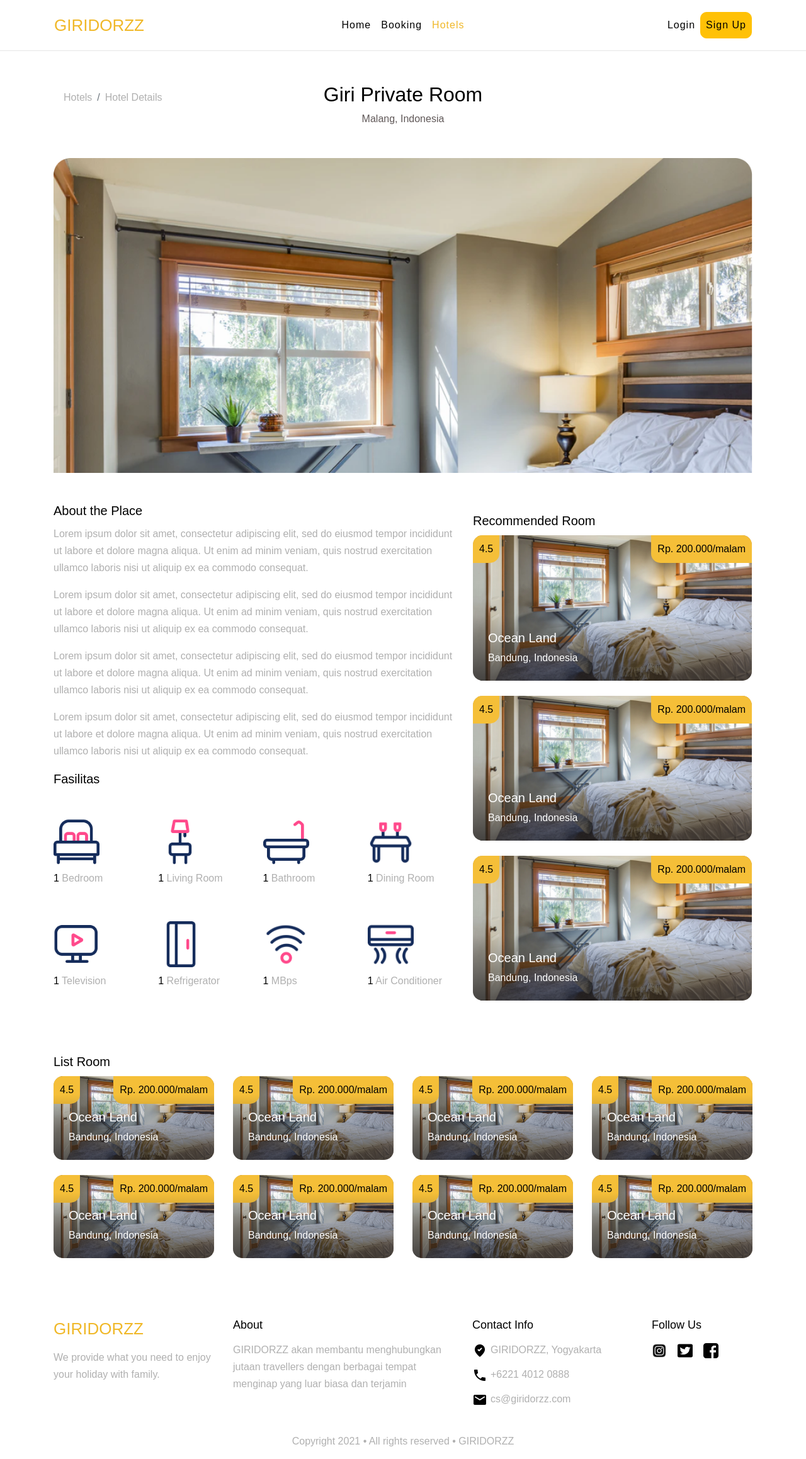
After one commit to onnyvergiean/GIRIDORZZ, a PHP site: page /detail-hotel.html in a window 1280 px wide. The commit adds this page. Shown: the whole page at 63% size. Run offline with PHP 8.4, Linux system fonts and the light colour scheme.

Commit message:
rename detail kamar and add detail hotel

```diff
--- a/Assets/css/details.css
+++ b/Assets/css/details.css
@@ -144,9 +144,9 @@ ol.breadcrumb {
   line-height: 27px;
 }
 
-.daftar-hotel .card-hotel {
+.card-hotel {
   width: 100%;
-  height: 230px;
+  max-height: 300px;
   background-color: #EFEFEF;
   border-radius: 15px;
   position: relative;
@@ -154,31 +154,31 @@ ol.breadcrumb {
   margin-bottom: 24px;
 }
 
-.daftar-hotel .card-hotel .rating,
-.daftar-hotel .card-hotel .price {
+.card-hotel .rating,
+.card-hotel .price {
   position: absolute;
   top: 0;
   background-color: #f5bf38;
   color: black;
-  padding: 10px 15px;
+  padding: 10px;
 }
 
-.daftar-hotel .card-hotel .rating {
+.card-hotel .rating {
   left: 0;
   border-bottom-right-radius: 15px;
 }
 
-.daftar-hotel .card-hotel .price {
+.card-hotel .price {
   right: 0;
   border-bottom-left-radius: 15px;
 }
 
-.daftar-hotel .card-hotel img {
-  width: auto;
-  height: 100%;
+.card-hotel img {
+  height: auto;
+  width: 100%;
 }
 
-.daftar-hotel .card-hotel .layer-shadow {
+.card-hotel .layer-shadow {
   position: absolute;
   left: 0;
   bottom: 0;
@@ -188,7 +188,7 @@ ol.breadcrumb {
   background: linear-gradient(#00000000, rgba(31, 29, 29, 0.664));
 }
 
-.daftar-hotel .card-hotel .layer-shadow :is(h1, h2, h3, h4, h5, h6, h7){
+.card-hotel .layer-shadow :is(h1, h2, h3, h4, h5, h6, h7){
   color: white;
 }
 
@@ -219,9 +219,18 @@ ol.breadcrumb {
   border: none;
 }
 
+.detail-hotel .img-wrapper {
+  height: 500px;
+  overflow: hidden;
+}
+
+.detail-hotel .img-wrapper .img-cover{
+  width: 100%;
+  height: auto;
+}
+
 .img-icon img {
   margin-top: 40px;
-  height: 73px !important;
   height: 73px !important;
 }
 
--- /dev/null
+++ b/detail-hotel.html
@@ -0,0 +1,329 @@
+<!doctype html>
+<html lang="en">
+
+<head>
+    <!-- Required meta tags -->
+    <meta charset="utf-8">
+    <meta name="viewport" content="width=device-width, initial-scale=1, shrink-to-fit=no">
+    <link rel="shortcut icon" href="./Assets/Images/logo.png" type="image/x-icon">
+    <link rel="stylesheet" href="./Assets/css/details.css">
+    <!-- Bootstrap CSS -->
+    <link rel="stylesheet" href="https://stackpath.bootstrapcdn.com/bootstrap/4.3.1/css/bootstrap.min.css"
+        integrity="sha384-ggOyR0iXCbMQv3Xipma34MD+dH/1fQ784/j6cY/iJTQUOhcWr7x9JvoRxT2MZw1T" crossorigin="anonymous">
+
+    <title>GIRIDORZZ</title>
+</head>
+
+<body>
+    <header>
+        <nav class="navbar navbar-expand-lg navbar-light container">
+            <a href=" details.html" class="brand-text-wrapper">
+                <span class="brand-text-icon">GIRIDORZZ</span>
+            </a>
+            <nav class="navbar-nav navbar-center">
+                <a class="nav-link" href="details.html">
+                    Home
+                </a>
+                <a class="nav-link" href="#">
+                    Booking
+                </a>
+                <a class="nav-link active" href="#">
+                    Hotels
+                </a>
+            </nav>
+            <nav class="navbar navbar-nav " style="position: absolute; top: 0; right: 0;">
+                <a class="nav-link" href="details.html">
+                    Login
+                </a>
+                <button class="btn btn-warning nav-link" href="#">
+                    Sign Up
+                </button>
+            </nav>
+
+        </nav>
+    </header>
+    <section class="container">
+        <div class="row">
+            <div class="col-4">
+                <ol class="breadcrumb ml-auto">
+                    <li class="breadcrumb-item"><a href="#">Hotels</a></li>
+                    <li class="breadcrumb-item active"><a href="#">Hotel Details</a></li>
+                </ol>
+            </div>
+            <div class="col-4 text-center justify-content-center">
+                <h1 class="h2">Giri Private Room</h1>
+                <span style="color: #605858;">
+                    Malang, Indonesia
+                </span>
+            </div>
+        </div>
+    </section>
+    <section class="container detail-hotel">
+        <div class="row">
+            <div class="col-12 img-wrapper">
+                <img class="img-cover" src="./Assets/Images/imgFeatured.png" alt="imgFeatured">
+            </div>
+        </div>
+    </section>
+    <main class="container about-wrapper">
+        <div class="row">
+            <div class="col-7">
+                <h4 class="about-title">About the Place</h4>
+                <span class="about-text">
+                    <p>Lorem ipsum dolor sit amet, consectetur adipiscing elit, sed do eiusmod tempor incididunt ut
+                        labore
+                        et
+                        dolore
+                        magna aliqua. Ut enim ad minim veniam, quis nostrud exercitation ullamco laboris nisi ut aliquip
+                        ex
+                        ea
+                        commodo consequat. </p>
+                    <hr style="border: none;">
+                    <p>Lorem ipsum dolor sit amet, consectetur adipiscing elit, sed do eiusmod tempor incididunt ut
+                        labore
+                        et
+                        dolore
+                        magna aliqua. Ut enim ad minim veniam, quis nostrud exercitation ullamco laboris nisi ut aliquip
+                        ex
+                        ea
+                        commodo consequat. </p>
+                    <hr style="border: none;">
+                    <p>Lorem ipsum dolor sit amet, consectetur adipiscing elit, sed do eiusmod tempor incididunt ut
+                        labore
+                        et
+                        dolore
+                        magna aliqua. Ut enim ad minim veniam, quis nostrud exercitation ullamco laboris nisi ut aliquip
+                        ex
+                        ea
+                        commodo consequat. </p>
+                    <hr style="border: none;">
+                    <p>Lorem ipsum dolor sit amet, consectetur adipiscing elit, sed do eiusmod tempor incididunt ut
+                        labore
+                        et
+                        dolore
+                        magna aliqua. Ut enim ad minim veniam, quis nostrud exercitation ullamco laboris nisi ut aliquip
+                        ex
+                        ea
+                        commodo consequat. </p>
+                    <hr style="border: none;">
+                </span>
+                <div>
+                    <h4 class="about-title">Fasilitas</h4>
+                    <div class="row">
+                        <div class="col-3  img-icon"><img src="./Assets/Images/Icon/ic_bedroom.png" alt="Couch">
+                            <p style="margin-top: 10px;">1 <span style="color: #B0B0B0;">Bedroom</span></p>
+                        </div>
+                        <div class="col-3 img-icon"><img src="./Assets/Images/Icon/ic_livingroom.png" alt="LivingRoom">
+                            <p style="margin-top: 10px;">1 <span style="color: #B0B0B0; font-size: 16;">Living Room</span>
+                            </p>
+                        </div>
+                        <div class="col-3 img-icon"><img src="./Assets/Images/Icon/ic_bedroom-1.png" alt="">
+                            <p style="margin-top: 10px;">1 <span style="color: #B0B0B0;">Bathroom</span></p>
+                        </div>
+                        <div class="col-3  img-icon"><img src="./Assets/Images/Icon/ic_diningroom 1.png" alt="Couch">
+                            <p style="margin-top: 10px;">1 <span style="color: #B0B0B0;">Dining Room</span></p>
+                        </div>
+                    </div>
+                    <div class="row ">
+                        <div class="col-3 img-icon"><img src="./Assets/Images/Icon/ic_tv.png" alt="LivingRoom">
+                            <p style="margin-top: 10px;">1 <span style="color: #B0B0B0; font-size: 16;">Television</span>
+                            </p>
+                        </div>
+                        <div class="col-3 img-icon"><img src="./Assets/Images/Icon/ic_kulkas.png" alt="">
+                            <p style="margin-top: 10px;">1 <span style="color: #B0B0B0;">Refrigerator</span></p>
+                        </div>
+                        <div class="col-3  img-icon"><img src="./Assets/Images/Icon/ic_wifi 1.png" alt="Couch">
+                            <p style="margin-top: 10px;">1 <span style="color: #B0B0B0;">MBps</span></p>
+                        </div>
+                        <div class="col-3 img-icon"><img src="./Assets/Images/Icon/ic_ac 1.png" alt="LivingRoom">
+                            <p style="margin-top: 10px;">1 <span style="color: #B0B0B0; font-size: 16;">Air
+                                    Conditioner</span>
+                            </p>
+                        </div>
+                    </div>
+                </div>
+            </div>
+            <div class="col-5 p-3">
+                <h4 class="about-title">Recommended Room</h4>
+                 <div class="card-hotel">
+                    <div class="rating">4.5</div>
+                    <div class="price">Rp. 200.000/malam</div>
+                    <img src="Assets/Images/imgBedroom.png" alt="">
+                    <div class="layer-shadow">
+                        <h5>Ocean Land</h5>
+                        <h7>Bandung, Indonesia</h7>
+                    </div>
+                </div>
+                 <div class="card-hotel">
+                    <div class="rating">4.5</div>
+                    <div class="price">Rp. 200.000/malam</div>
+                    <img src="Assets/Images/imgBedroom.png" alt="">
+                    <div class="layer-shadow">
+                        <h5>Ocean Land</h5>
+                        <h7>Bandung, Indonesia</h7>
+                    </div>
+                </div>
+                 <div class="card-hotel">
+                    <div class="rating">4.5</div>
+                    <div class="price">Rp. 200.000/malam</div>
+                    <img src="Assets/Images/imgBedroom.png" alt="">
+                    <div class="layer-shadow">
+                        <h5>Ocean Land</h5>
+                        <h7>Bandung, Indonesia</h7>
+                    </div>
+                </div>
+            </div>
+        </div>
+    </main>
+    <main class="container">
+        <h4 class="about-title" style="margin-top: 42px;">List Room</h4>
+        <div class="row">
+            <div class="col-3">
+                <div class="card-hotel">
+                    <div class="rating">4.5</div>
+                    <div class="price">Rp. 200.000/malam</div>
+                    <img src="Assets/Images/imgBedroom.png" alt="">
+                    <div class="layer-shadow">
+                        <h5>Ocean Land</h5>
+                        <h7>Bandung, Indonesia</h7>
+                    </div>
+                </div>
+            </div>
+            <div class="col-3">
+                <div class="card-hotel">
+                    <div class="rating">4.5</div>
+                    <div class="price">Rp. 200.000/malam</div>
+                    <img src="Assets/Images/imgBedroom.png" alt="">
+                    <div class="layer-shadow">
+                        <h5>Ocean Land</h5>
+                        <h7>Bandung, Indonesia</h7>
+                    </div>
+                </div>
+            </div>
+            <div class="col-3">
+                <div class="card-hotel">
+                    <div class="rating">4.5</div>
+                    <div class="price">Rp. 200.000/malam</div>
+                    <img src="Assets/Images/imgBedroom.png" alt="">
+                    <div class="layer-shadow">
+                        <h5>Ocean Land</h5>
+                        <h7>Bandung, Indonesia</h7>
+                    </div>
+                </div>
+            </div>
+            <div class="col-3">
+                <div class="card-hotel">
+                    <div class="rating">4.5</div>
+                    <div class="price">Rp. 200.000/malam</div>
+                    <img src="Assets/Images/imgBedroom.png" alt="">
+                    <div class="layer-shadow">
+                        <h5>Ocean Land</h5>
+                        <h7>Bandung, Indonesia</h7>
+                    </div>
+                </div>
+            </div>
+            <div class="col-3">
+                <div class="card-hotel">
+                    <div class="rating">4.5</div>
+                    <div class="price">Rp. 200.000/malam</div>
+                    <img src="Assets/Images/imgBedroom.png" alt="">
+                    <div class="layer-shadow">
+                        <h5>Ocean Land</h5>
+                        <h7>Bandung, Indonesia</h7>
+                    </div>
+                </div>
+            </div>
+            <div class="col-3">
+                <div class="card-hotel">
+                    <div class="rating">4.5</div>
+                    <div class="price">Rp. 200.000/malam</div>
+                    <img src="Assets/Images/imgBedroom.png" alt="">
+                    <div class="layer-shadow">
+                        <h5>Ocean Land</h5>
+                        <h7>Bandung, Indonesia</h7>
+                    </div>
+                </div>
+            </div>
+            <div class="col-3">
+                <div class="card-hotel">
+                    <div class="rating">4.5</div>
+                    <div class="price">Rp. 200.000/malam</div>
+                    <img src="Assets/Images/imgBedroom.png" alt="">
+                    <div class="layer-shadow">
+                        <h5>Ocean Land</h5>
+                        <h7>Bandung, Indonesia</h7>
+                    </div>
+                </div>
+            </div>
+            <div class="col-3">
+                <div class="card-hotel">
+                    <div class="rating">4.5</div>
+                    <div class="price">Rp. 200.000/malam</div>
+                    <img src="Assets/Images/imgBedroom.png" alt="">
+                    <div class="layer-shadow">
+                        <h5>Ocean Land</h5>
+                        <h7>Bandung, Indonesia</h7>
+                    </div>
+                </div>
+            </div>
+        </div>
+    </main>
+
+    <footer class="container">
+        <div class="row" style="margin-top: 69px;">
+            <div class="col-3"> <span class="brand-text-icon">GIRIDORZZ</span>
+                <p class="p-footer">We provide what you need to enjoy your
+                    holiday with family.</p>
+            </div>
+            <div class="col-4">
+                <span class="footer-title">About <p class="p-footer">GIRIDORZZ akan membantu menghubungkan jutaan
+                        travellers dengan
+                        berbagai tempat menginap yang luar biasa dan terjamin </p></span>
+            </div>
+            <div class="col-3">
+                <span class="footer-title">Contact Info <div style="margin-top: 12px;"><img class="footer-icon"
+                            src=" ./Assets/Images/Icon/ic_round-where-to-vote.png" alt="location">
+                        <span class="p-footer" style="margin-top: 12px;">
+                            GIRIDORZZ, Yogyakarta
+                        </span>
+                    </div>
+                    <div style="margin-top: 12px;"><img class="footer-icon"
+                            src="./Assets/Images/Icon/ic_baseline-local-phone.png" alt="phone">
+                        <span class="p-footer">
+                            +6221 4012 0888</span>
+                    </div>
+                    <div style="margin-top: 12px;"><img class="footer-icon"
+                            src="./Assets/Images/Icon/ic_round-email.png" alt="phone">
+                        <span class="p-footer">
+                            cs@giridorzz.com</span>
+                    </div>
+                </span>
+            </div>
+            <div class="col-2">
+                <span class="footer-title">Follow Us
+                    <div style="margin-top: 12px;">
+                        <img class="footer-icon" src="./Assets/Images/Icon/uim_instagram-alt.png" alt="ig">
+                        <img class="footer-icon" style="margin-left: 12px;"
+                            src="./Assets/Images/Icon/fa-brands_twitter-square.png" alt="ig">
+                        <img class="footer-icon" style="margin-left: 12px;"
+                            src="./Assets/Images/Icon/brandico_facebook-rect.png" alt="ig">
+                    </div>
+                </span>
+            </div>
+        </div>
+        <p class="footer-last-text text-center">Copyright 2021 • All rights reserved • GIRIDORZZ</p>
+    </footer>
+    <!-- Optional JavaScript -->
+    <!-- jQuery first, then Popper.js, then Bootstrap JS -->
+    <script src=" https://code.jquery.com/jquery-3.3.1.slim.min.js"
+        integrity="sha384-q8i/X+965DzO0rT7abK41JStQIAqVgRVzpbzo5smXKp4YfRvH+8abtTE1Pi6jizo" crossorigin="anonymous">
+    </script>
+    <script src="https://cdnjs.cloudflare.com/ajax/libs/popper.js/1.14.7/umd/popper.min.js"
+        integrity="sha384-UO2eT0CpHqdSJQ6hJty5KVphtPhzWj9WO1clHTMGa3JDZwrnQq4sF86dIHNDz0W1" crossorigin="anonymous">
+    </script>
+    <script src="https://stackpath.bootstrapcdn.com/bootstrap/4.3.1/js/bootstrap.min.js"
+        integrity="sha384-JjSmVgyd0p3pXB1rRibZUAYoIIy6OrQ6VrjIEaFf/nJGzIxFDsf4x0xIM+B07jRM" crossorigin="anonymous">
+    </script>
+</body>
+
+</html>
```
Also changed, not shown: detail-kamar.html (renamed from details.html).
